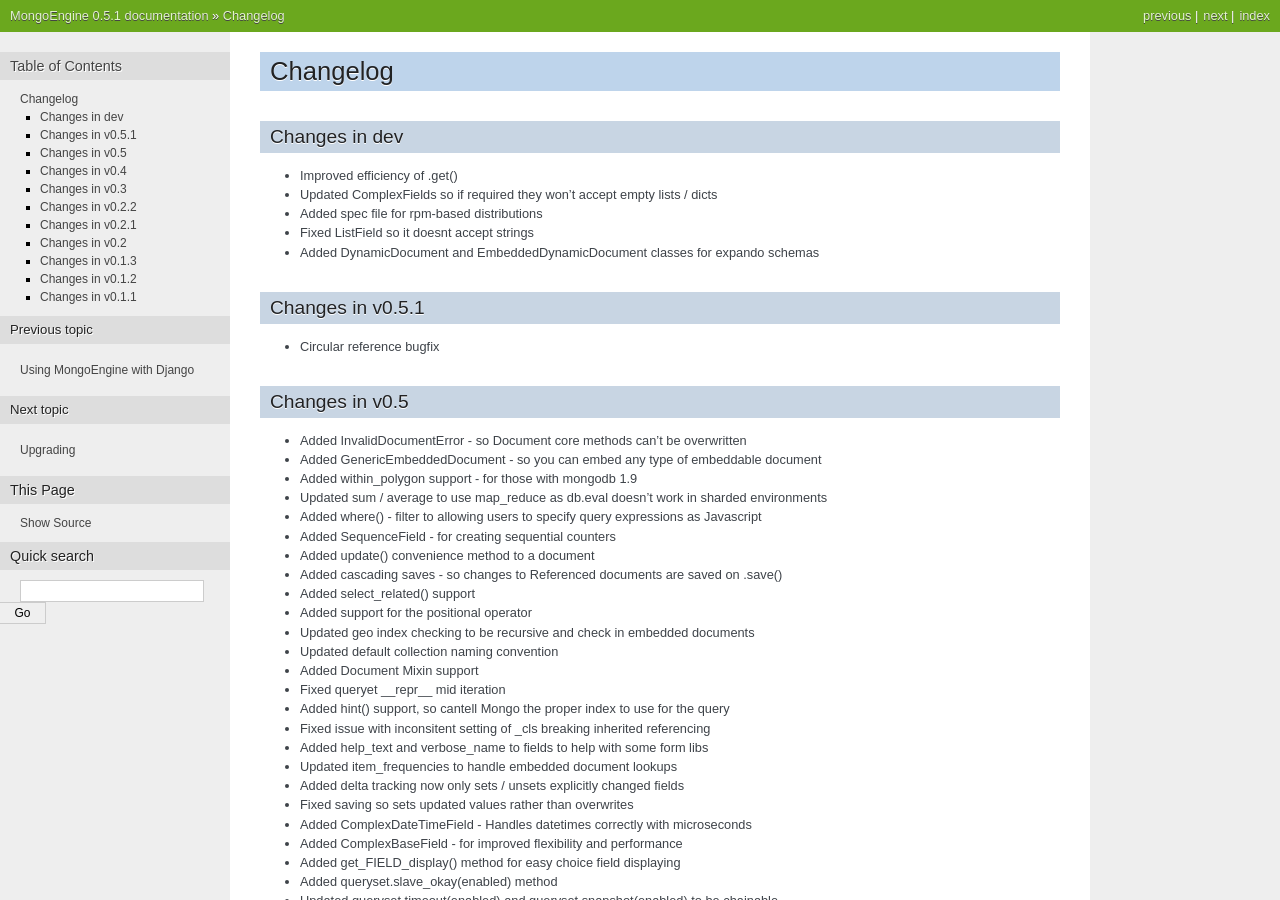
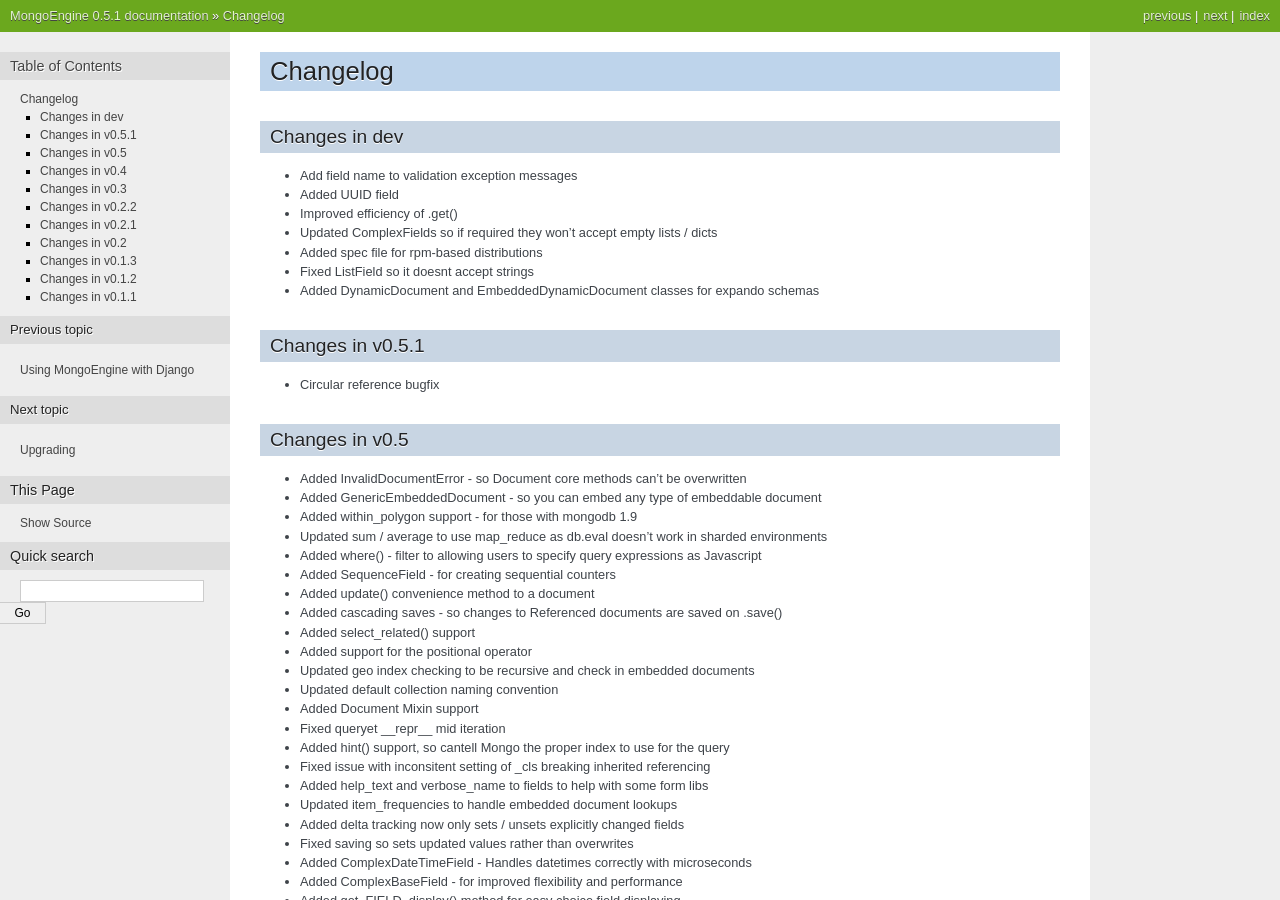
Before and after one commit to MongoEngine/mongoengine, a Sphinx documentation site: the page built from docs/changelog.rst, in a window 1280 px wide and 900 px high. Built offline with Sphinx 7.4.7, drawn with Linux system fonts in a browser that asks for light colours.

Commit message:
UPdated changelog

```diff
--- a/docs/changelog.rst
+++ b/docs/changelog.rst
@@ -6,6 +6,8 @@ Changelog
 Changes in dev
 ==============
 
+- Add field name to validation exception messages
+- Added UUID field
 - Improved efficiency of .get()
 - Updated ComplexFields so if required they won't accept empty lists / dicts
 - Added spec file for rpm-based distributions
```
